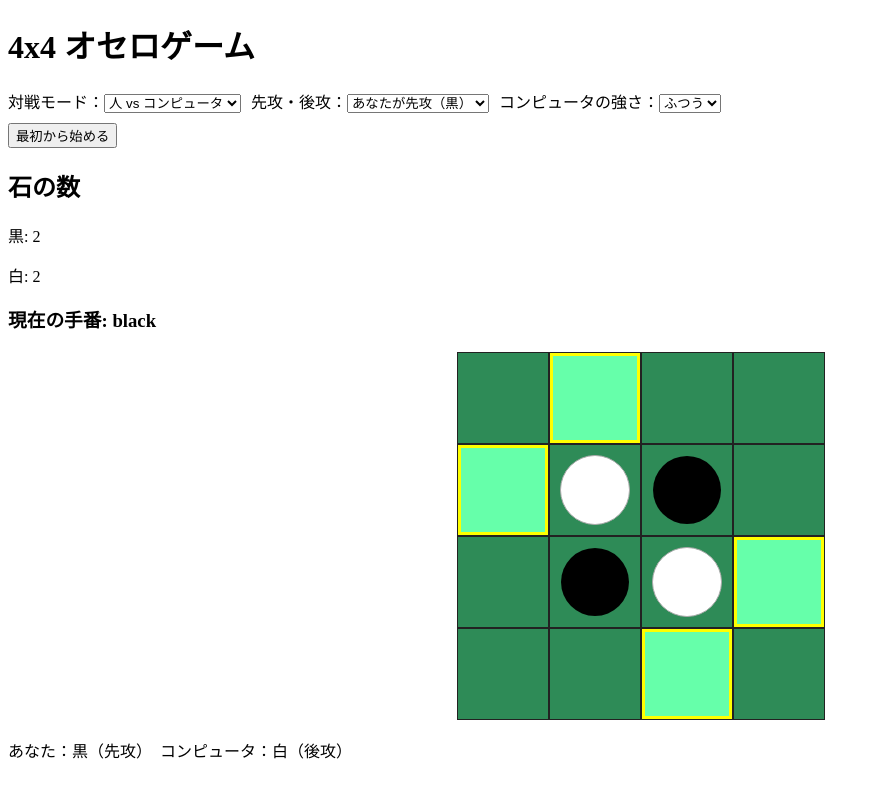
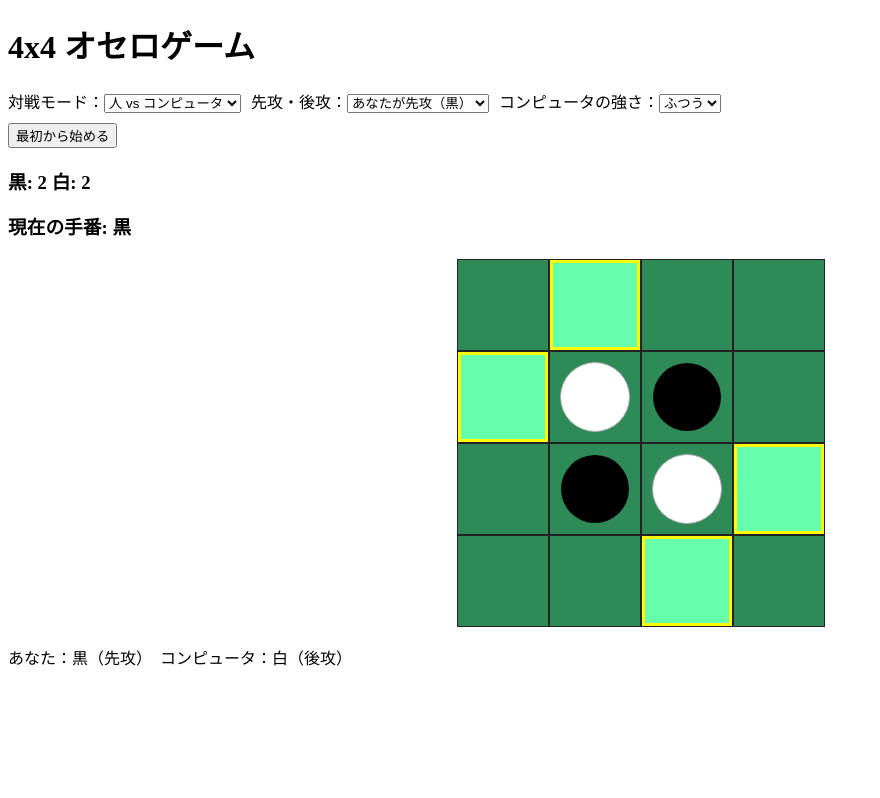
Before and after one commit to kewpie134134/reversi4x4, a React (Vite) app: page / in a window 1280 px wide. Shown: the whole page, without its empty margins (0-880 px from the left). Built offline with nearby package versions, Linux system fonts and the light colour scheme.

Commit message:
表示を修正

```diff
--- a/src/App.tsx
+++ b/src/App.tsx
@@ -215,6 +215,8 @@ function App() {
     else resultMsg = "引き分け！";
   }
 
+  const playerName = currentPlayer === "black" ? "黒" : "白";
+
   return (
     <div className="app">
       <h1>4x4 オセロゲーム</h1>
@@ -254,7 +256,7 @@ function App() {
         )}
       </div>
       <button onClick={handleReset}>最初から始める</button>
-      <ScoreBoard score={score} currentPlayer={currentPlayer} />
+      <ScoreBoard score={score} currentPlayer={playerName} />
       <div className={`board-wrapper${animate ? " gameover-animate" : ""}`}>
         <Board
           board={board}
--- a/src/components/ScoreBoard.tsx
+++ b/src/components/ScoreBoard.tsx
@@ -1,22 +1,17 @@
 import React from "react";
 
-interface ScoreBoardProps {
-  score: {
-    black: number;
-    white: number;
-  };
-  currentPlayer: string;
-}
-
-const ScoreBoard: React.FC<ScoreBoardProps> = ({ score, currentPlayer }) => {
-  return (
-    <div className="scoreboard">
-      <h2>石の数</h2>
-      <p>黒: {score.black}</p>
-      <p>白: {score.white}</p>
-      <h3>現在の手番: {currentPlayer}</h3>
-    </div>
-  );
+type Props = {
+  score: { black: number; white: number };
+  currentPlayer: string; // 日本語で渡される
 };
 
+const ScoreBoard: React.FC<Props> = ({ score, currentPlayer }) => (
+  <div className="score-board">
+    <h3>
+      黒: {score.black} 白: {score.white}
+    </h3>
+    <h3>現在の手番: {currentPlayer}</h3>
+  </div>
+);
+
 export default ScoreBoard;
```
